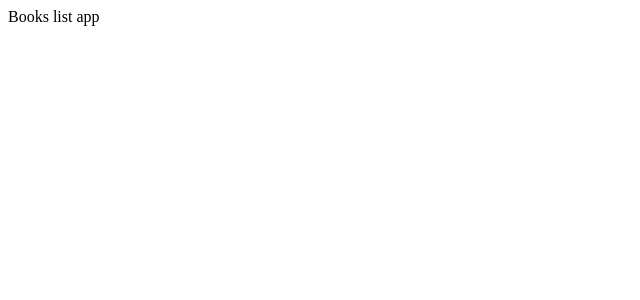
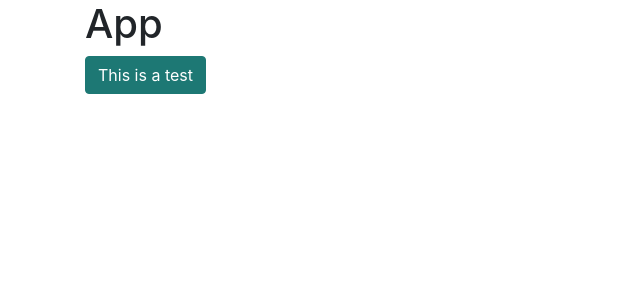
Before and after one commit to konradpichalski/books-list, a React (Create React App) app: page / in a window 1280 px wide. Shown: the top 300 px of the page, without its empty margins (0-640 px from the left). Built offline with nearby package versions, Linux system fonts and the light colour scheme.

Commit message:
Add react-bootstrap, update the theme primary colour and add a test display to App component

```diff
--- a/package.json
+++ b/package.json
@@ -6,7 +6,10 @@
     "@testing-library/jest-dom": "^4.2.4",
     "@testing-library/react": "^9.3.2",
     "@testing-library/user-event": "^7.1.2",
+    "bootstrap": "^4.5.1",
+    "node-sass": "^4.14.1",
     "react": "^16.13.1",
+    "react-bootstrap": "^1.3.0",
     "react-dom": "^16.13.1",
     "react-scripts": "3.4.1"
   },
--- a/src/App.js
+++ b/src/App.js
@@ -1,9 +1,18 @@
 import React from 'react';
+import Container from 'react-bootstrap/Container';
+import Row from 'react-bootstrap/Row';
+import Col from 'react-bootstrap/Col';
+import Button from 'react-bootstrap/Button';
 
 const App = () => (
-  <div className="App">
-    <header className="App-header">Books list app</header>
-  </div>
+  <Container>
+    <Row>
+      <Col>
+        <h1 className="h1 primary">App</h1>
+        <Button variant="primary">This is a test</Button>
+      </Col>
+    </Row>
+  </Container>
 );
 
 export default App;
--- a/src/index.js
+++ b/src/index.js
@@ -2,6 +2,7 @@ import React from 'react';
 import ReactDOM from 'react-dom';
 
 import App from './App';
+import './styles/theme/custom-theme.scss';
 
 ReactDOM.render(
   <React.StrictMode>
--- /dev/null
+++ b/src/styles/config.scss
@@ -0,0 +1,2 @@
+// custom colours
+$tealColor: #1d7874;
--- /dev/null
+++ b/src/styles/theme/custom-theme.scss
@@ -0,0 +1,7 @@
+@import '../config';
+
+$theme-colors: (
+  'primary': $tealColor,
+);
+
+@import '~bootstrap/scss/bootstrap.scss';
```
Also changed, not shown: 1 other file (tests, documents, lock files or other folders).
